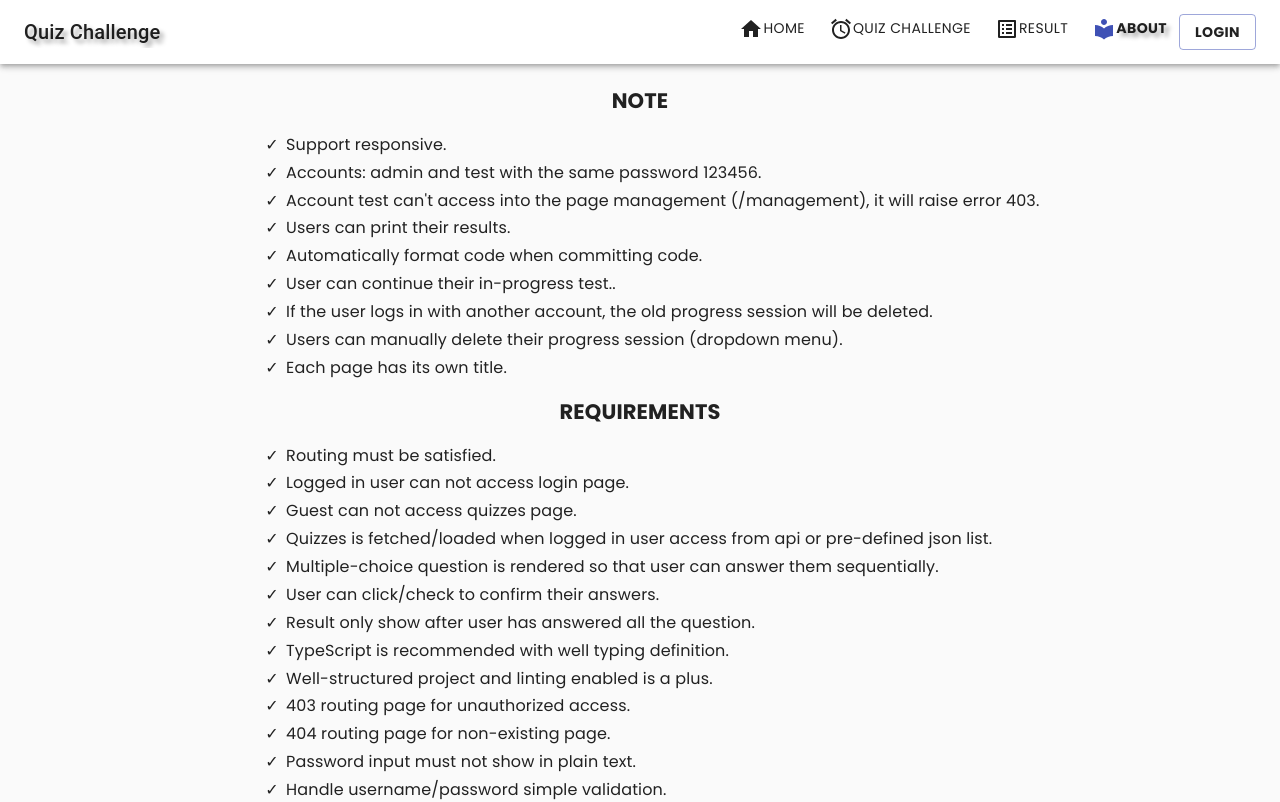
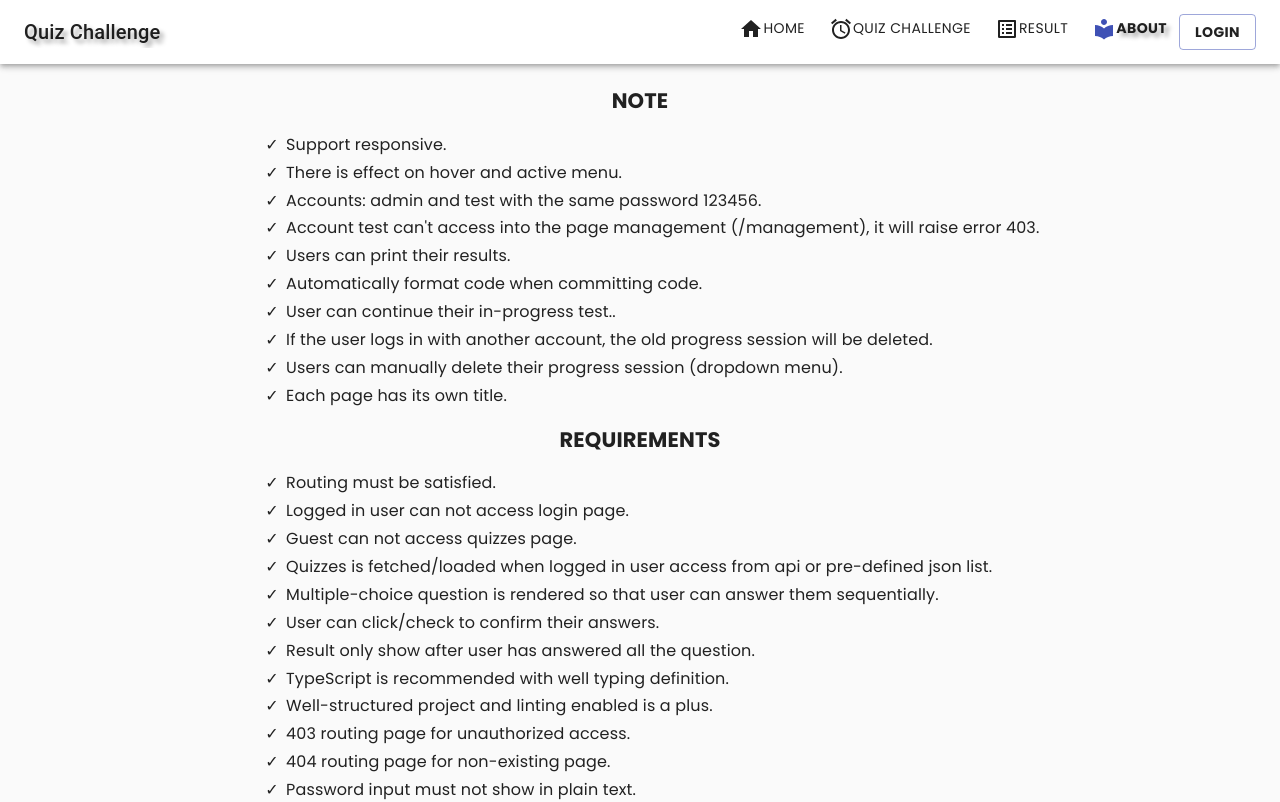
Before and after one commit to hoalaxanh123/react-fc-14, a React (Create React App) app: page /about in a window 1280 px wide. Shown: the top 802 px of the page. Built offline with nearby package versions, Linux system fonts and the light colour scheme; what material-ui-confirm would draw is missing.

Commit message:
Add note

```diff
--- a/src/views/about.tsx
+++ b/src/views/about.tsx
@@ -11,6 +11,7 @@ const About: React.FC = () => {
             <h2>NOTE </h2>
             <ul className={classes.listRequirement}>
                 <li>Support responsive.</li>
+                <li>There is effect on hover and active menu.</li>
                 <li>Accounts: admin and test with the same password 123456.</li>
                 <li>Account test can&apos;t access into the page management (/management), it will raise error 403.</li>
                 <li>Users can print their results.</li>
```
